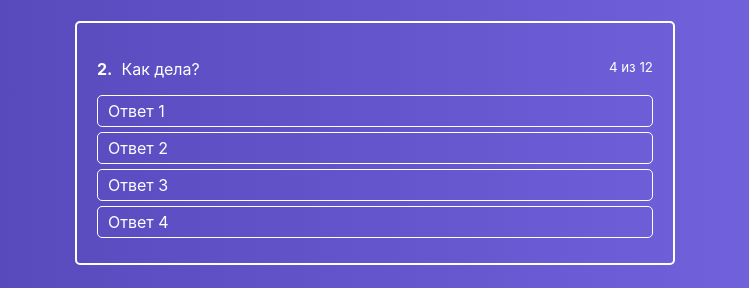
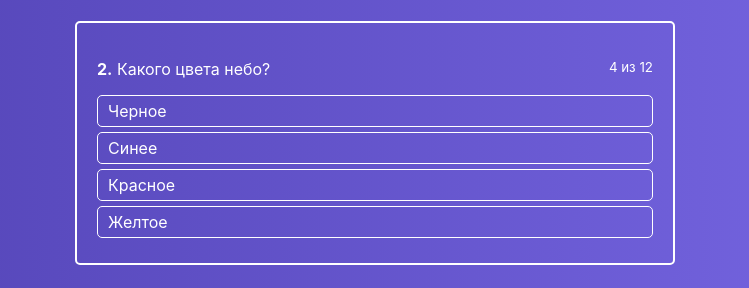
Before and after one commit to SergiiOz/react, a React (Create React App) app in the folder react-quiz/: page / in a window 1280 px wide. Shown: the part 161-449 px from the top of the page, without its empty margins (265-1014 px from the left). Built offline with nearby package versions, Linux system fonts and the light colour scheme.

Commit message:
added 'questions' and method 'onAnswerClickHandler'

```diff
--- a/react-quiz/src/components/ActiveQuiz/ActiveQuiz.js
+++ b/react-quiz/src/components/ActiveQuiz/ActiveQuiz.js
@@ -8,12 +8,17 @@ const ActiveQuiz = props => {
       <p className={classes["ActiveQuiz__question"]}>
         <span>
           {/* added space ' ' - it's '&nbsp;' */}
-          <strong>2.</strong>&nbsp; Как дела?
+          <strong>2.</strong>&nbsp;
+          {/* dispaly question from Quiz.js */}
+          {props.question}
         </span>
         <small>4 из 12</small>
       </p>
 
-      <AnswersList answers={props.answers} />
+      <AnswersList
+        answers={props.answers}
+        onAnswerClick={props.onAnswerClick}
+      />
       {/* <ul>
         <li>1</li>
         <li>2</li>
--- a/react-quiz/src/components/ActiveQuiz/AnswersList/AnswerItem/AnswerItem.js
+++ b/react-quiz/src/components/ActiveQuiz/AnswersList/AnswerItem/AnswerItem.js
@@ -3,7 +3,10 @@ import classes from "./AnswerItem.module.css";
 
 const AnswerItem = props => {
   return (
-    <li className={classes.AnswerItem}>
+    <li
+      className={classes.AnswerItem}
+      onClick={() => props.onAnswerClick(props.answer.id)}
+    >
       {/* pass property */}
       {props.answer.text}
     </li>
--- a/react-quiz/src/components/ActiveQuiz/AnswersList/AnswersList.js
+++ b/react-quiz/src/components/ActiveQuiz/AnswersList/AnswersList.js
@@ -9,7 +9,13 @@ const AnswersList = props => {
     <ul className={classes.AnswersList}>
       {props.answers.map((answer, index) => {
         // answer first - parametr from AnswerItem, {answer} - iterator
-        return <AnswerItem key={index} answer={answer} />;
+        return (
+          <AnswerItem
+            key={index}
+            answer={answer}
+            onAnswerClick={props.onAnswerClick}
+          />
+        );
       })}
     </ul>
   );
--- a/react-quiz/src/containers/Quiz/Quiz.js
+++ b/react-quiz/src/containers/Quiz/Quiz.js
@@ -6,14 +6,21 @@ class Quiz extends React.Component {
   state = {
     quiz: [
       {
+        question: "Какого цвета небо?",
+        rightAnswerId: 2,
+
         answers: [
-          { text: "Ответ 1" },
-          { text: "Ответ 2" },
-          { text: "Ответ 3" },
-          { text: "Ответ 4" }
+          { text: "Черное", id: 1 },
+          { text: "Синее", id: 2 },
+          { text: "Красное", id: 3 },
+          { text: "Желтое", id: 4 }
         ]
       }
     ]
+  };
+
+  onAnswerClickHandler = answerId => {
+    console.log("Answer ID: ", answerId);
   };
 
   render() {
@@ -22,7 +29,12 @@ class Quiz extends React.Component {
         <div className={classes["Quiz__wrapper"]}>
           <h1 className={classes["Quiz__title"]}>Ответьте на все вопросы</h1>
           {/* component */}
-          <ActiveQuiz answers={this.state.quiz[0].answers} />
+          <ActiveQuiz
+            //pass question to component ActiveQuiz.js
+            question={this.state.quiz[0].question}
+            answers={this.state.quiz[0].answers}
+            onAnswerClick={this.onAnswerClickHandler}
+          />
         </div>
       </div>
     );
```
